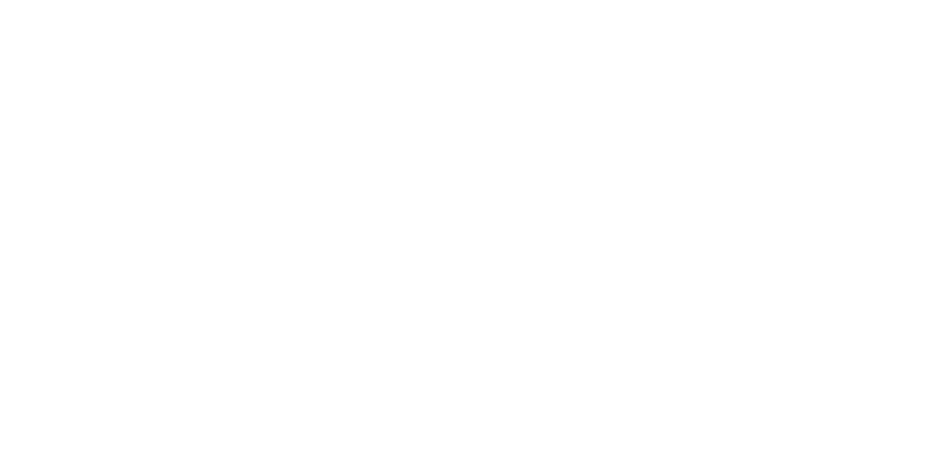
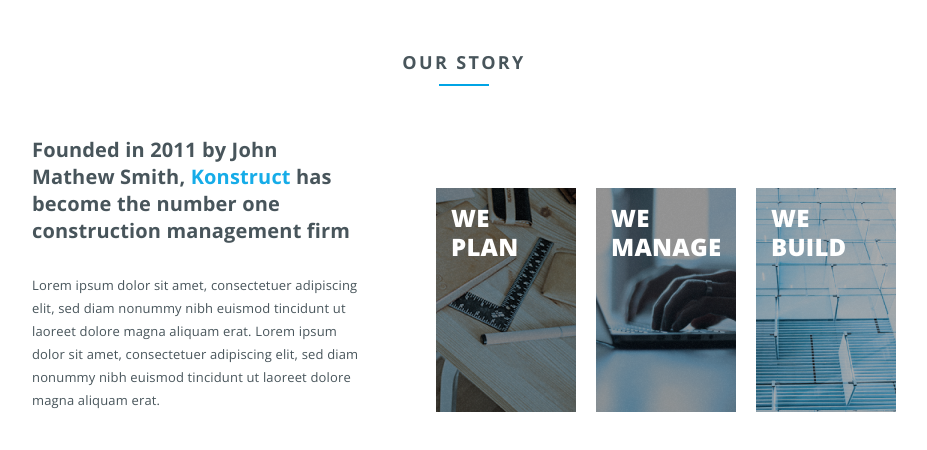
Before and after one commit to GeoEko/figma_konstruct, a plain HTML site: page index.html in a window 1280 px wide. Shown: the whole page, without its empty margins (176-1103 px from the left). Drawn offline with nearby package versions, Linux system fonts and the light colour scheme.

Commit message:
add section "Our Story"

```diff
--- a/css/style.css
+++ b/css/style.css
@@ -1,6 +1,13 @@
 :root {
   --font-family: "Open Sans", sans-serif;
   --second-family: "Bebas Neue", sans-serif;
+  --accent-color: #16ace8;
+  --blue-color: #00a4e5;
+  --blue-gray-color: #48555b;
+  --light-gray-color: #e6e6e6;
+  --white-color: #fff;
+  --background-color-first: #141a20;
+  --background-color-secondary: #171819;
 }
 html {
   box-sizing: border-box;
@@ -27,3 +34,124 @@ p {
 body {
   margin: 0;
 }
+/*Story*/
+.container {
+  width: 100%;
+  max-width: 1440px;
+  margin: 0 auto;
+  padding: 0 250px;
+}
+.story {
+  font-family: var(--font-family);
+}
+.story_title_h2 {
+  text-transform: uppercase;
+  text-align: center;
+
+  font-weight: 700;
+  font-size: 18px;
+  letter-spacing: 0.13em;
+  text-align: center;
+  color: var(--blue-gray-color);
+  padding: 50px 0;
+}
+.story_title_h2:after {
+  content: "";
+  width: 50px;
+  height: 2px;
+  background-color: var(--blue-color);
+  display: block;
+  margin: 10px auto 0;
+}
+.story_inner {
+  display: flex;
+  justify-content: center;
+}
+.story_left {
+  max-width: 404px;
+  letter-spacing: 0.01em;
+  color: var(--blue-gray-color);
+  padding-right: 77px;
+}
+.story_title_h3 {
+  font-weight: 700;
+  font-size: 20px;
+  margin-bottom: 30px;
+}
+.accent-color {
+  color: var(--accent-color);
+}
+.story_text {
+  font-weight: 400;
+  font-size: 13px;
+  line-height: 177%;
+}
+.story_right {
+  display: flex;
+  align-items: flex-end;
+}
+.story_item {
+  padding: 15px;
+  text-transform: uppercase;
+  font-weight: 800;
+  font-size: 24px;
+  line-height: 121%;
+  letter-spacing: 0.01em;
+  color: var(--white-color);
+  width: 140px;
+  height: 224px;
+  margin-right: 20px;
+}
+
+.story_item:nth-child(1) {
+  background-image: url(../img/wp_image.png);
+}
+.story_item:nth-child(2) {
+  background-image: url(../img/wm_image.png);
+}
+.story_item:nth-child(3) {
+  background-image: url(../img/wb_image.png);
+  margin-right: 0;
+}
+@media screen and (max-width: 1440px) {
+  .container {
+    padding: 0 50px;
+  }
+}
+@media screen and (max-width: 1024px) {
+  .container {
+    padding: 0 15px;
+  }
+  .story_inner {
+    flex-wrap: wrap;
+  }
+  .story_left {
+    margin-bottom: 40px;
+  }
+}
+@media screen and (max-width: 500px) {
+  .story_right {
+    flex-wrap: wrap;
+  }
+  .story_left {
+    padding: 0 15px;
+  }
+  .story_item {
+    margin-bottom: 20px;
+    justify-content: center;
+  }
+  .story_item:nth-child(3) {
+    margin-right: 0;
+  }
+}
+@media screen and (max-width: 350px) {
+  .story_right {
+    flex-direction: column;
+  }
+  .story_item:nth-child(1) {
+    margin-right: 0;
+  }
+  .story_item:nth-child(2) {
+    margin-right: 0;
+  }
+}
--- a/index.html
+++ b/index.html
@@ -15,7 +15,35 @@
       sizes="32x32"
       href="img/favicon/graphictool_78408.png"
     />
+    <link rel="stylesheet" href="css/style.css" />
     <title>Figma_Konstruct_practice</title>
   </head>
-  <body></body>
+  <body>
+    <section class="story">
+      <div class="container">
+        <h2 class="story_title_h2">Our Story</h2>
+        <div class="story_inner">
+          <div class="story_left">
+            <h3 class="story_title_h3">
+              Founded in 2011 by John Mathew Smith,
+              <span class="accent-color">Konstruct</span> has become the number
+              one construction management firm
+            </h3>
+            <p class="story_text">
+              Lorem ipsum dolor sit amet, consectetuer adipiscing elit, sed diam
+              nonummy nibh euismod tincidunt ut laoreet dolore magna aliquam
+              erat. Lorem ipsum dolor sit amet, consectetuer adipiscing elit,
+              sed diam nonummy nibh euismod tincidunt ut laoreet dolore magna
+              aliquam erat.
+            </p>
+          </div>
+          <div class="story_right">
+            <div class="story_item">We plan</div>
+            <div class="story_item">We manage</div>
+            <div class="story_item">We build</div>
+          </div>
+        </div>
+      </div>
+    </section>
+  </body>
 </html>
```
Also changed, not shown: img/wb_image.png (added), img/wm_image.png (added), img/wp_image.png (added), 1 other file.
